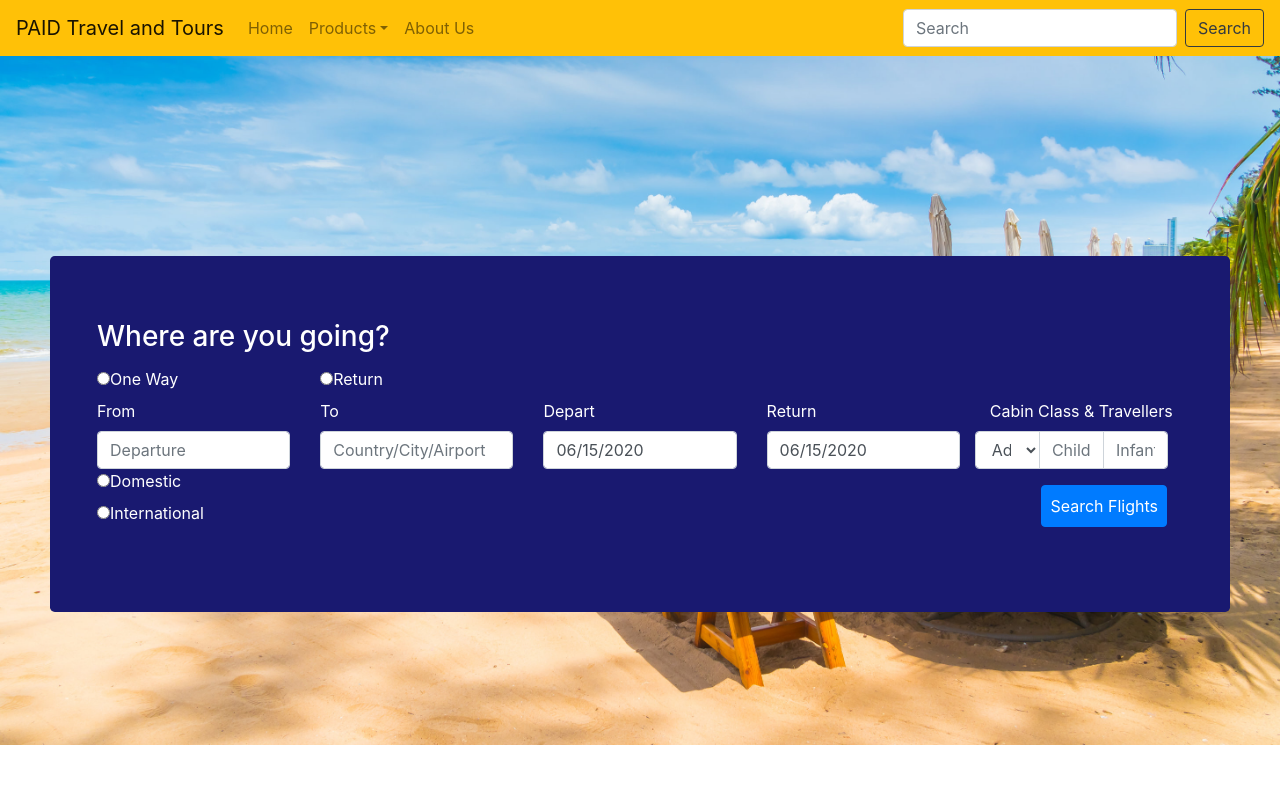
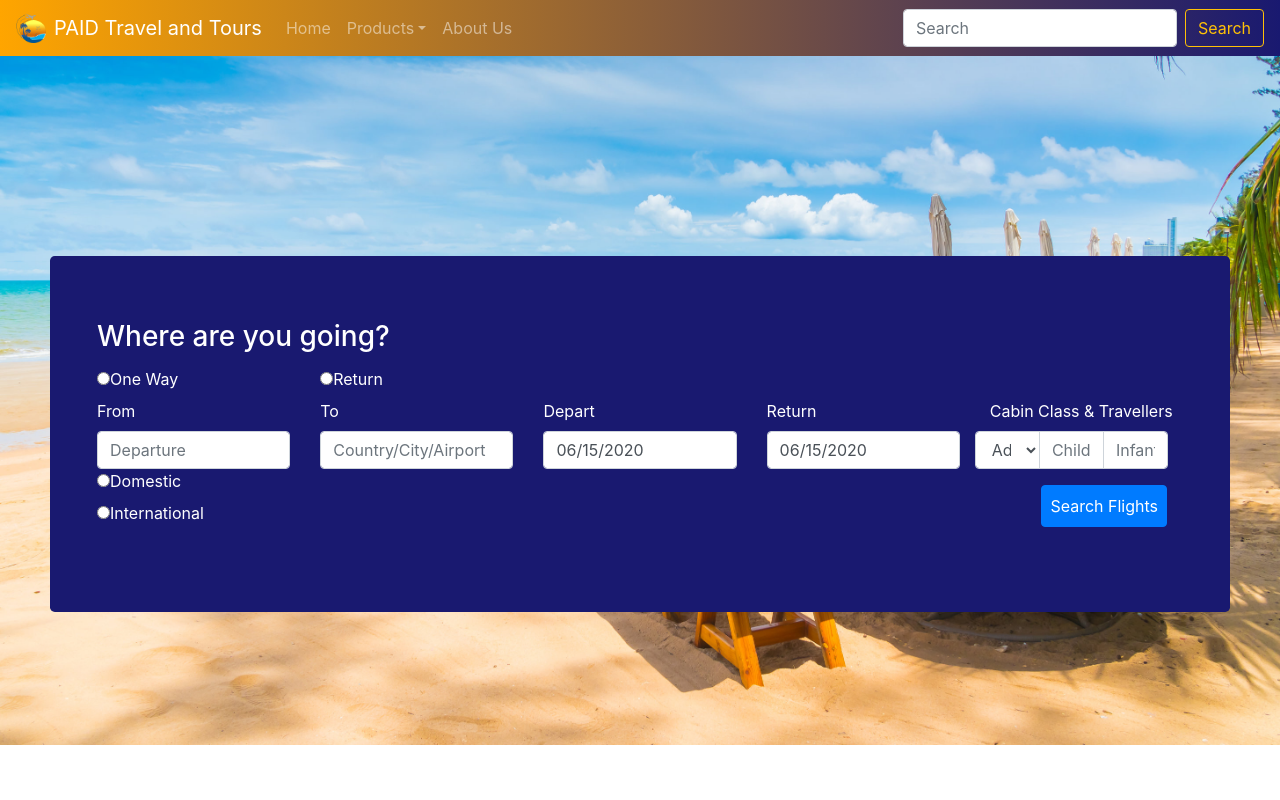
Before and after one commit to TafadzwaManyenga/paid, a React (Create React App) app: page / in a window 1280 px wide. Shown: the top 800 px of the page. Built offline with nearby package versions, Linux system fonts and the light colour scheme.

Commit message:
Added styling to NavBar
Added Logo and Background

```diff
--- a/src/App.css
+++ b/src/App.css
@@ -73,7 +73,9 @@
   /* top: -20px; */
 }
 
-
+.grad{
+  background-image: linear-gradient(to right, orange, midnightblue);
+}
 
 .contact{
   margin-top: 30px;
--- a/src/App.js
+++ b/src/App.js
@@ -39,9 +39,17 @@ class App extends React.Component {
     return (
         <div>
           {/*Navigation and Routes Area*/}
-          <div id="nav-bar">
-            <Navbar bg="warning" expand="lg">
-              <Navbar.Brand href="#home">PAID Travel and Tours</Navbar.Brand>
+          <div id="nav-bar dark">
+            <Navbar bg="dark" variant="dark" className={"grad"} expand="lg">
+              <Navbar.Brand href="#home">
+                <img
+                    src={require("./img/Logo.png")}
+                    width="30"
+                    height="30"
+                    className="d-inline-block align-top mr-2"
+                    alt="React Bootstrap logo"
+                />
+                PAID Travel and Tours</Navbar.Brand>
               <Navbar.Toggle aria-controls="basic-navbar-nav"/>
               <Navbar.Collapse id="basic-navbar-nav">
                 <Nav className="mr-auto">
@@ -57,7 +65,7 @@ class App extends React.Component {
                 </Nav>
                 <Form inline>
                   <FormControl type="text" placeholder="Search" className="mr-sm-2"/>
-                  <Button variant="outline-dark">Search</Button>
+                  <Button variant="outline-warning">Search</Button>
                 </Form>
               </Navbar.Collapse>
             </Navbar>
```
Also changed, not shown: src/img/Logo.png (added).
